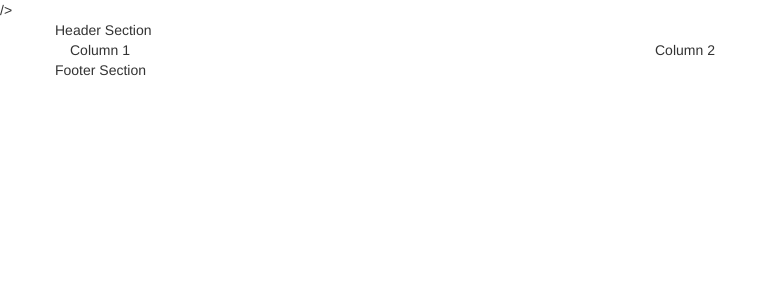
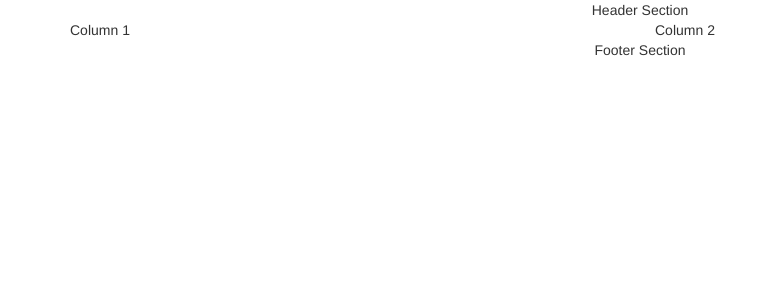
Before and after one commit to JoeyYama/Practice-01, a PHP site: page / in a window 1280 px wide. Shown: the top 300 px of the page, without its empty margins (0-778 px from the left). Run offline with PHP 8.4, Linux system fonts and the light colour scheme.

Commit message:
Center Header Footer
Centering the header and footer content

```diff
--- /dev/null
+++ b/css/style.css
@@ -0,0 +1,3 @@
+.header, .footer {
+	text-align:center;
+}
--- a/footer.html
+++ b/footer.html
@@ -1,3 +1,3 @@
-<div class="row">
+<div class="row footer">
   Footer Section
 </div>
--- a/header.html
+++ b/header.html
@@ -1,3 +1,3 @@
-<div class="row">
+<div class="row header">
 Header Section
 </div>
--- a/index.php
+++ b/index.php
@@ -1,7 +1,8 @@
 <!DOCTYPE html>
 <html>
 <head>
-	<link rel='stylesheet' href="http://maxcdn.bootstrapcdn.com/bootstrap/3.3.5/css/bootstrap.min.css"> />
+	<link rel="stylesheet" href="http://maxcdn.bootstrapcdn.com/bootstrap/3.3.5/css/bootstrap.min.css" />
+	<link rel="stylesheet" href="css/style.css" />
 </head>
 <body>
 <div class="container">
```
